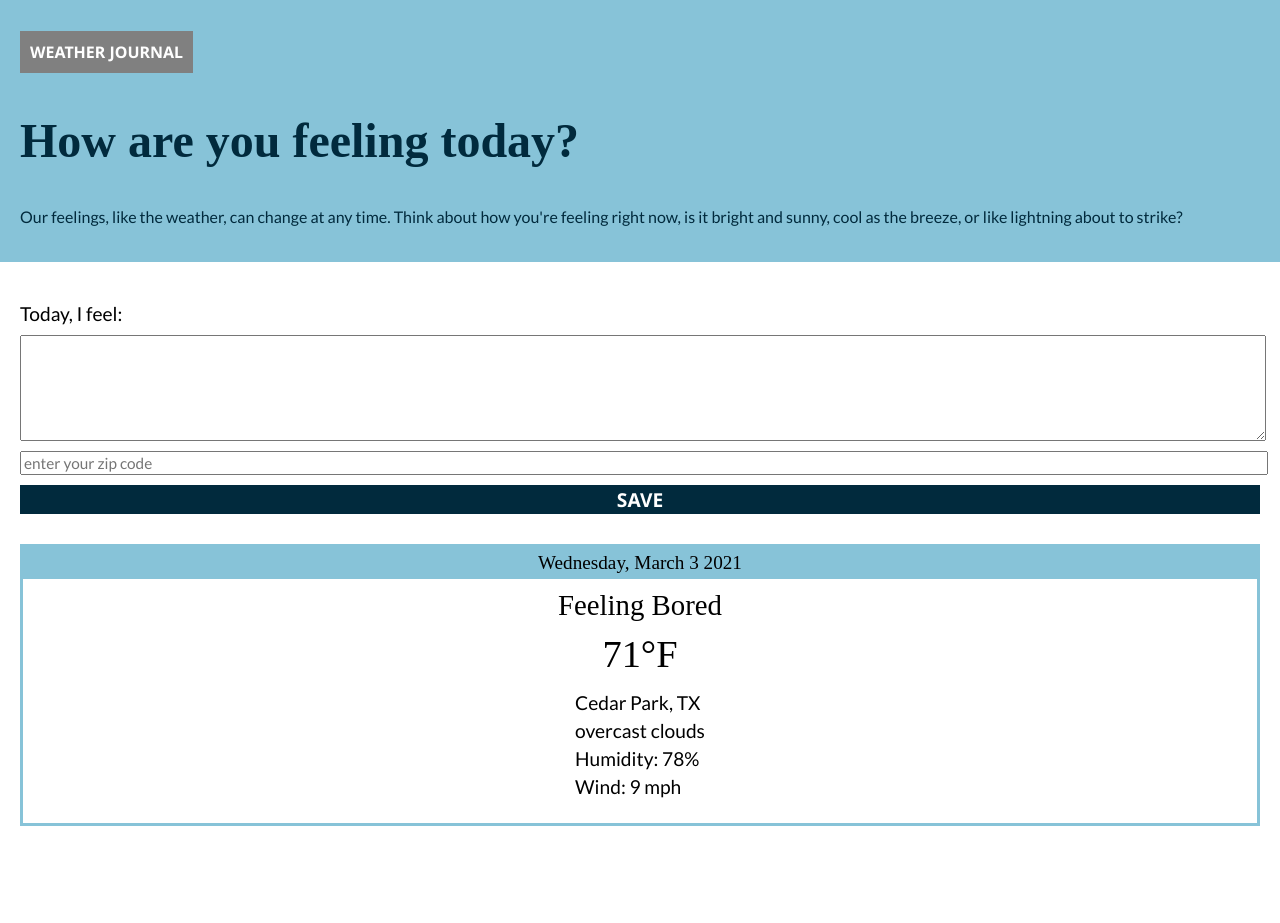
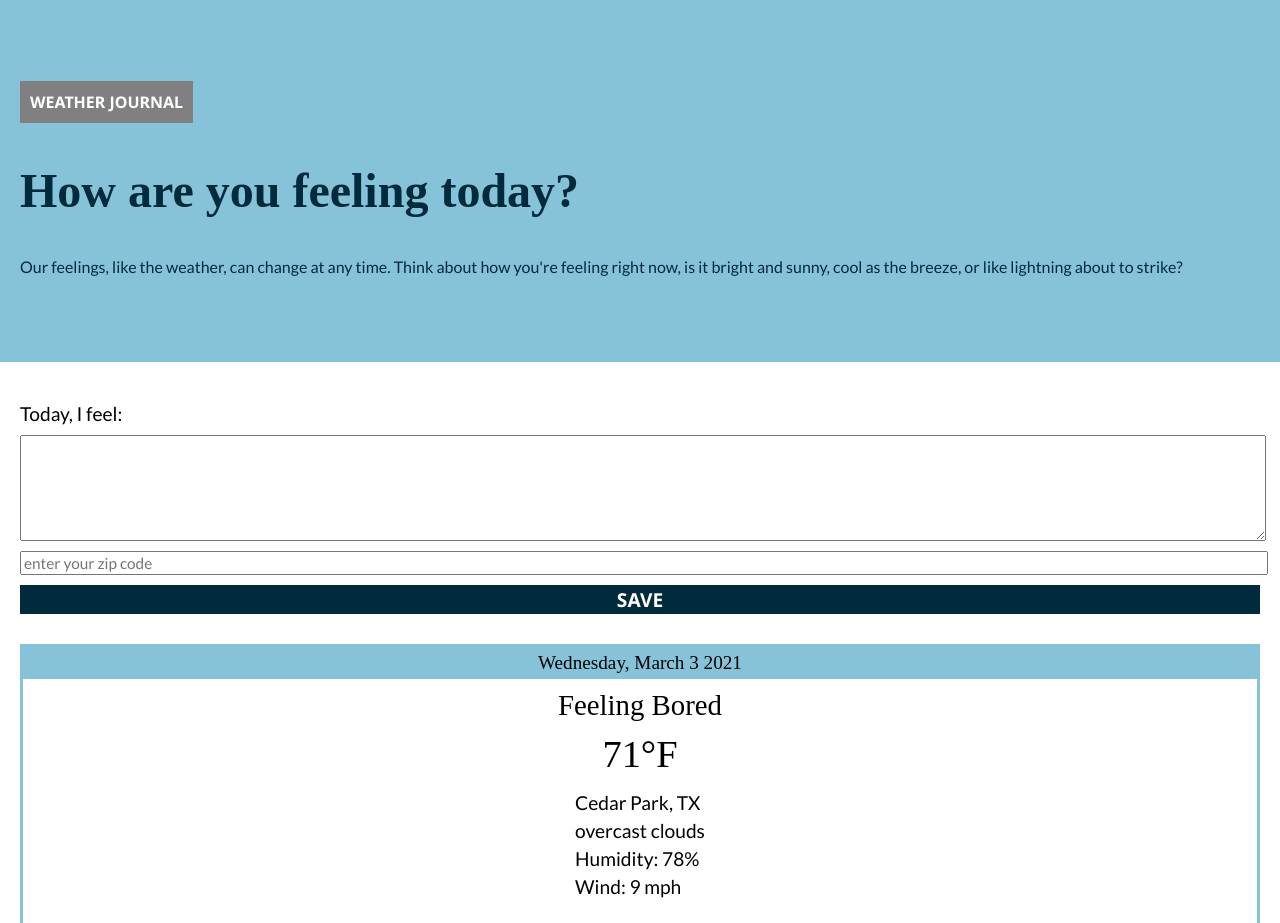
Before and after one commit to AnaCr/fend-weather-journal, a website: page website/index.html in a window 1280 px wide. Shown: the top 923 px of the page. Before the commit the page ends 876 px from the top, so only its background shows below. Drawn offline with Linux system fonts and the light colour scheme.

Commit message:
Add header content

```diff
--- a/website/css/header.css
+++ b/website/css/header.css
@@ -1,8 +1,12 @@
 .header {
   grid-area: header;
   background-color: rgb(135, 195, 216);
+  padding: 50px 0;
+  color: rgb(1, 42, 61);
+}
+
+.header-content {
   padding: 20px;
-  color: rgb(1, 42, 61);
 }
 
 .title {
--- a/website/index.html
+++ b/website/index.html
@@ -14,6 +14,7 @@
   <body>
     <div class="container">
       <header class="header" id="home">
+          <div class="header-content">
             <h1 class="title">Weather Journal</h1>
             <h2 class="subtitle">How are you feeling today?</h2>
             <p class="summary">
@@ -21,6 +22,7 @@
             how you're feeling right now, is it bright and sunny, cool as the
             breeze, or like lightning about to strike?
             </p>
+        </div>
       </header>
       <div class="content" id="content">
         <label for="feelings">Today, I feel:</label for="feelings">
```
Lines whose indentation alone changed are shown as unchanged.
